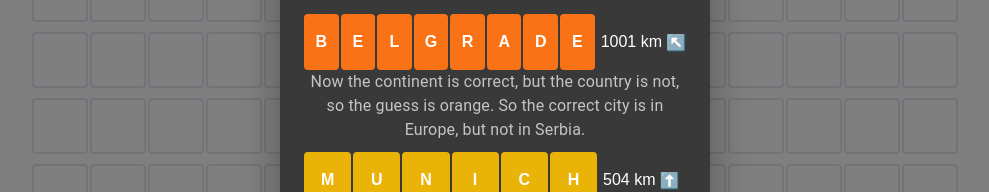
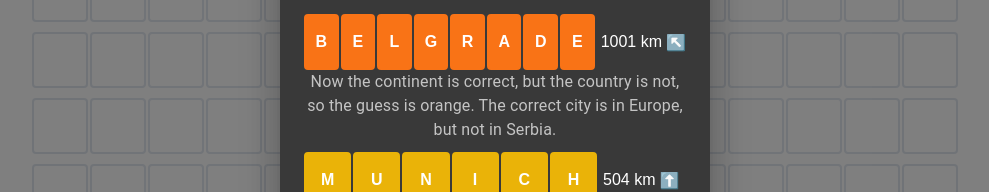
Before and after one commit to dejan-lukic/citydle, a Next.js app: page / in a window 1280 px wide. Both pictures are taken after a click on the button 100 px from the left and 100 px from the top of the page. Shown: the part 314-506 px from the top of the page, without its empty margins (145-1134 px from the left). Built offline with nearby package versions, Linux system fonts and the light colour scheme.

Commit message:
Set window title and clean up text

```diff
--- a/src/app/components/info-dialog.tsx
+++ b/src/app/components/info-dialog.tsx
@@ -69,7 +69,7 @@ const InfoDialog: React.FC<InfoDialogProps> = ({open, onClose}) => {
 
         <DialogContentText className={styles.exampleText}>
           Now the continent is correct, but the country is not, so the guess is orange.
-          So the correct city is in Europe, but not in Serbia.
+          The correct city is in Europe, but not in Serbia.
         </DialogContentText>
 
         <GuessRow
--- a/src/app/layout.tsx
+++ b/src/app/layout.tsx
@@ -14,8 +14,8 @@ const geistMono = localFont({
 });
 
 export const metadata: Metadata = {
-  title: "Create Next App",
-  description: "Generated by create next app",
+  title: "Citydle",
+  description: "Guess the City!",
 };
 
 export default function RootLayout({
```
